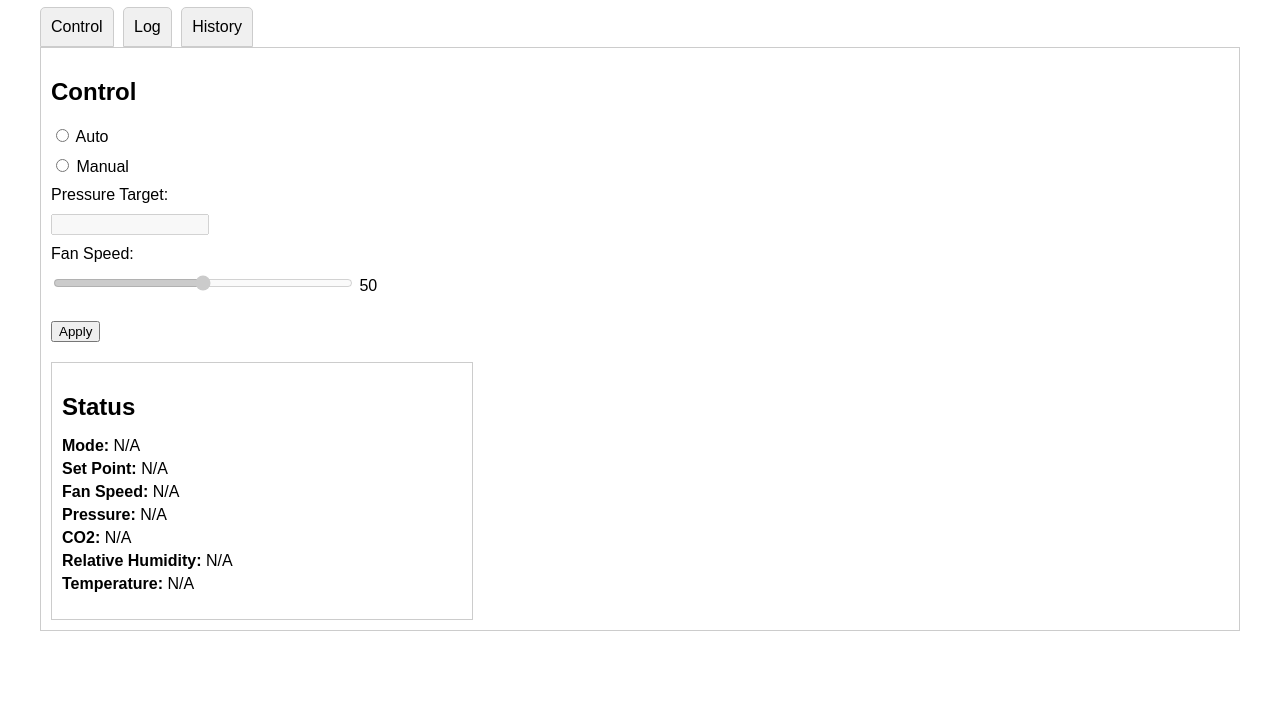
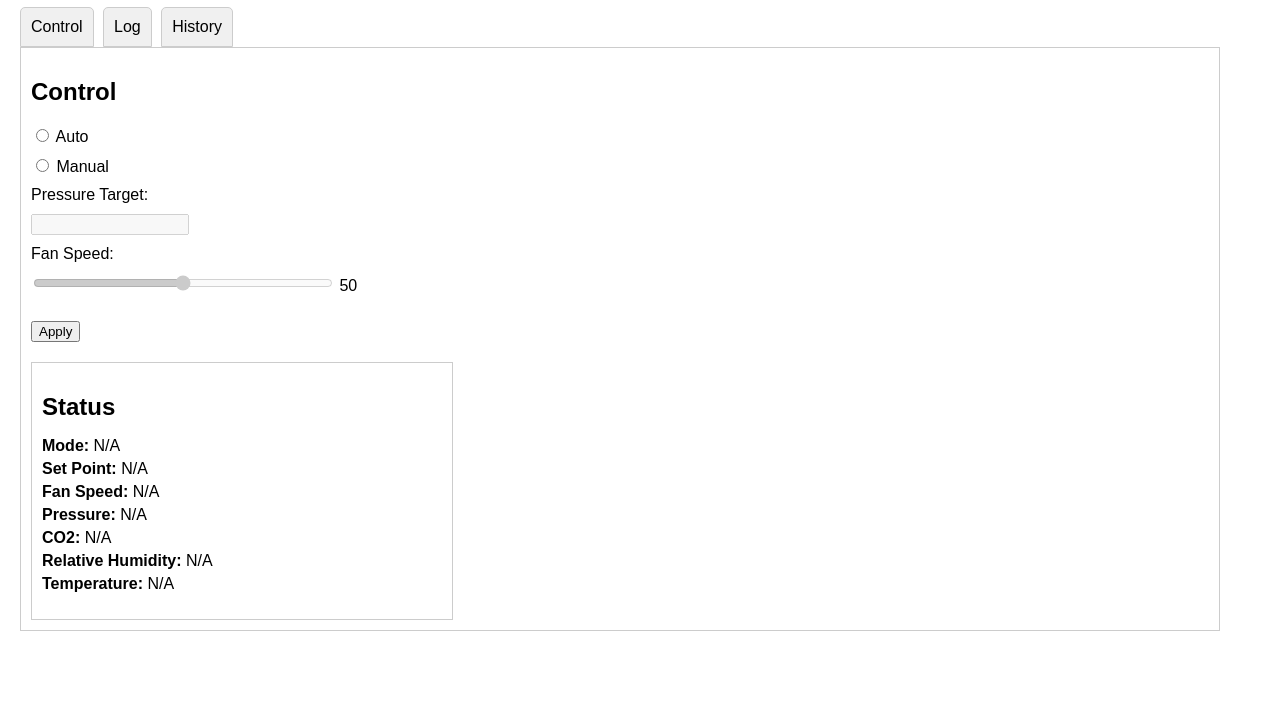
Before and after one commit to MagnusLii/Ventilation-System-Project, a plain HTML site: page website/index.html in a window 1280 px wide. Shown: the part 73-800 px from the top of the page. Drawn offline with Linux system fonts and the light colour scheme; no server answers.

Commit message:
always some margin

```diff
--- a/website/style.css
+++ b/website/style.css
@@ -3,7 +3,7 @@ body {
     font-family: Arial, sans-serif;
     margin: 20px;
     max-width: 1200px;
-    margin: 0 auto;
+    margin: 5 auto;
 }
 
 label {
```
